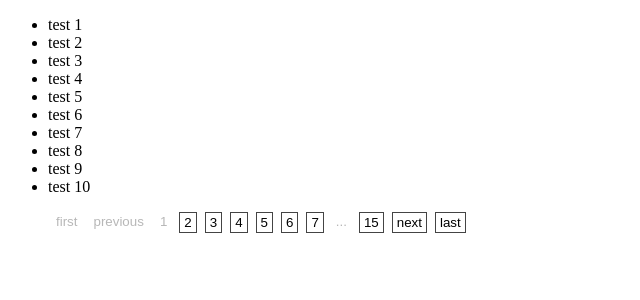
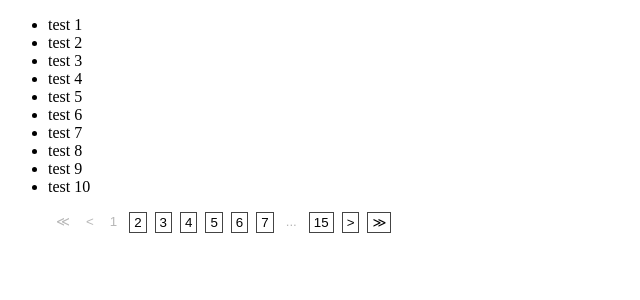
Before and after one commit to wpomme/w-pagination, a React app: page / in a window 1280 px wide. Shown: the top 300 px of the page, without its empty margins (0-640 px from the left). Built offline with nearby package versions, Linux system fonts and the light colour scheme; the HTML template or start-up script is replaced by a standard one.

Commit message:
update: make buttonText

```diff
--- a/src/presentation.tsx
+++ b/src/presentation.tsx
@@ -20,6 +20,14 @@ type PaginationButtonProps = {
   dispatchCurrentPage: React.Dispatch<PaginationReducerAction>
 } & React.ButtonHTMLAttributes<HTMLButtonElement>
 
+const buttonText: { [k: string]: string } = {
+  first: "≪",
+  previous: "<",
+  next: ">",
+  last: "≫",
+  threePointLeader: "...",
+}
+
 const PaginationButton: React.FC<PaginationButtonProps> = ({
   buttonType,
   pageNumber,
@@ -38,7 +46,7 @@ const PaginationButton: React.FC<PaginationButtonProps> = ({
       disabled={isDisabledButton(selectableIndex, currentPage, pageLength)}
       {...props}
     >
-      {buttonType === "number" ? pageNumber : buttonType !== "threePointLeader" ? buttonType : "..."}
+      {buttonType === "number" ? pageNumber : buttonText[buttonType]}
     </button>
   )
 }
```
